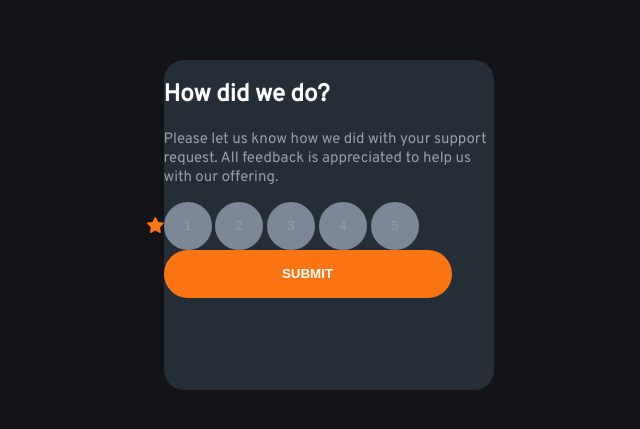
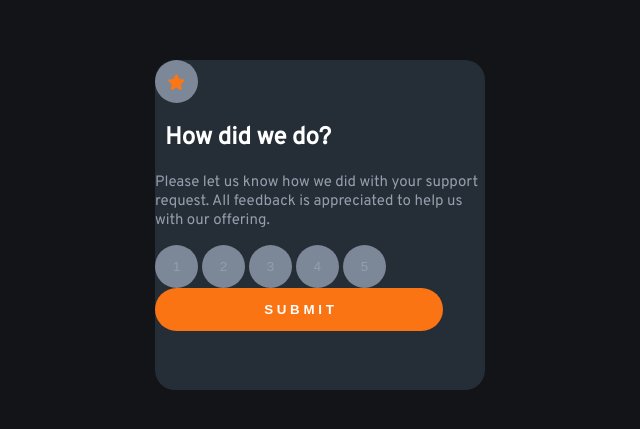
Before and after one commit to Pumpernickel1/Interactive-Rating-Component, a plain HTML site: page index.html in a window 1280 px wide. Shown: the part 183-612 px from the top of the page, without its empty margins (320-960 px from the left). Drawn offline with Linux system fonts and the light colour scheme.

Commit message:
Progress 2

```diff
--- a/index.html
+++ b/index.html
@@ -5,7 +5,7 @@
     <meta http-equiv="X-UA-Compatible" content="IE=edge">
     <meta name="viewport" content="width=device-width, initial-scale=1.0">
     <title>Interactive Rating Component</title>
-    <svg width="17" height="16" xmlns="http://www.w3.org/2000/svg"><path d="m9.067.43 1.99 4.031c.112.228.33.386.58.422l4.45.647a.772.772 0 0 1 .427 1.316l-3.22 3.138a.773.773 0 0 0-.222.683l.76 4.431a.772.772 0 0 1-1.12.813l-3.98-2.092a.773.773 0 0 0-.718 0l-3.98 2.092a.772.772 0 0 1-1.119-.813l.76-4.431a.77.77 0 0 0-.222-.683L.233 6.846A.772.772 0 0 1 .661 5.53l4.449-.647a.772.772 0 0 0 .58-.422L7.68.43a.774.774 0 0 1 1.387 0Z" fill="#FC7614"/></svg>
+
     <link rel="stylesheet" href="styles.css">
     <link rel="preconnect" href="https://fonts.googleapis.com">  <!--These three link tags and style tag instructed by Google Fonts-->
     <link rel="preconnect" href="https://fonts.gstatic.com" crossorigin>
@@ -15,15 +15,20 @@
 <body>
     <section>
         <div>
+            <div id="star">
+                <svg width="17" height="16" xmlns="http://www.w3.org/2000/svg"><path d="m9.067.43 1.99 4.031c.112.228.33.386.58.422l4.45.647a.772.772 0 0 1 .427 1.316l-3.22 3.138a.773.773 0 0 0-.222.683l.76 4.431a.772.772 0 0 1-1.12.813l-3.98-2.092a.773.773 0 0 0-.718 0l-3.98 2.092a.772.772 0 0 1-1.119-.813l.76-4.431a.77.77 0 0 0-.222-.683L.233 6.846A.772.772 0 0 1 .661 5.53l4.449-.647a.772.772 0 0 0 .58-.422L7.68.43a.774.774 0 0 1 1.387 0Z" fill="#FC7614"/></svg>
+            </div>
             <h1>How did we do?</h1>
             <p>Please let us know how we did with your support request.  All feedback is appreciated to help
                 us with our offering.</p>
-            <button class="numberButtons button">1</button>
-            <button class="numberButtons button">2</button>
-            <button class="numberButtons button">3</button>
-            <button class="numberButtons button">4</button>
-            <button class="numberButtons button">5</button>
-            <button id="submitButton" class="button">SUBMIT</button>
+            <div id="numButtonDiv">
+                <button class="numberButtons button">1</button>
+                <button class="numberButtons button">2</button>
+                <button class="numberButtons button">3</button>
+                <button class="numberButtons button">4</button>
+                <button class="numberButtons button">5</button>
+            </div>
+            <button id="submitButton" class="button">S U B M I T</button>
         </div>
         <div>
 
--- a/styles.css
+++ b/styles.css
@@ -18,9 +18,25 @@ div {
 
 }
 
+#numButtonDiv {
+    /* display: flex; */
+    /* justify-content: space-evenly; */
+}
+
+#star {
+    display: flex;
+    align-items: center;
+    justify-content: center;
+    background-color: hsl(216, 12%, 54%);
+    height: .45in;
+    width: .45in;
+    border-radius: 50%;
+}
+
 h1 {
     color: hsl(0, 0%, 100%);
     font-weight: 700;
+    margin-left: 10px;
 }
 
 p {
@@ -32,8 +48,8 @@ p {
 .button {
     cursor: pointer;
     border: none;
-    height: .5in;
-    width: .5in;
+    height: .45in;
+    width: .45in;
 }
 
 .numberButtons {
```
